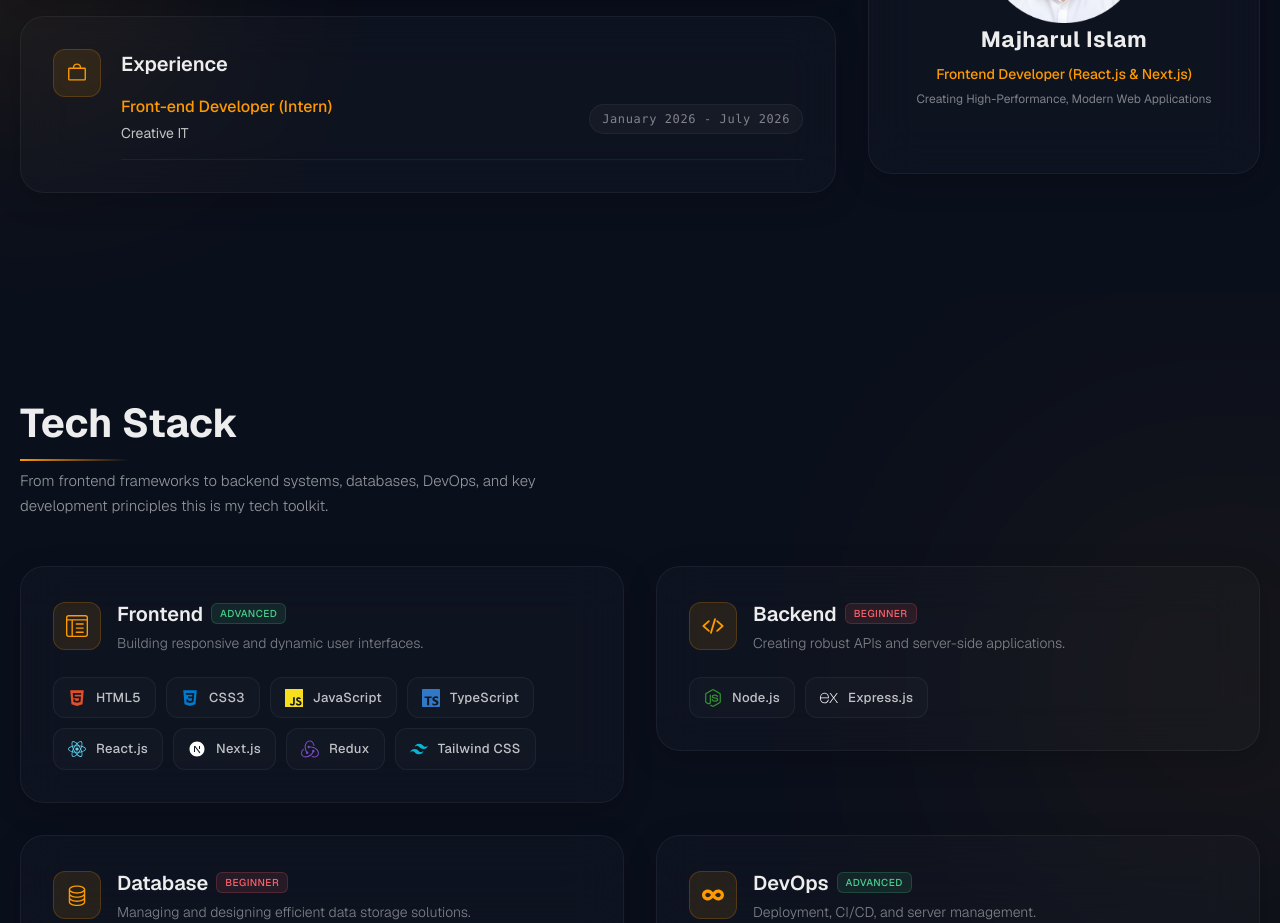
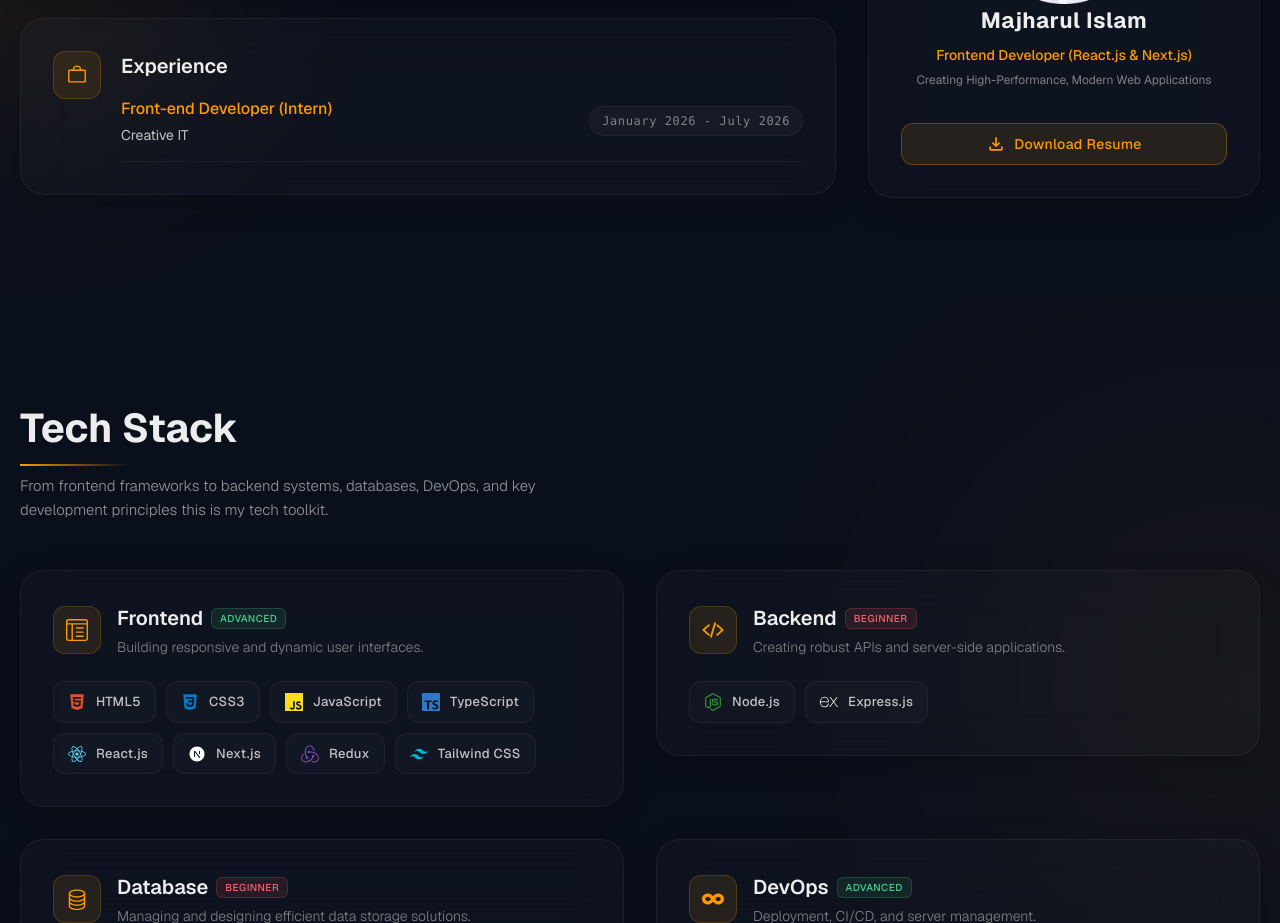
Before and after one commit to Sijan666/personalPortfolio, a React (Vite) app: page / in a window 1280 px wide. Shown: the part 1180-2103 px from the top of the page. Built offline with nearby package versions, Linux system fonts and the light colour scheme.

Commit message:
docs: update resume pdf file

```diff
--- a/src/components/layouts/About.jsx
+++ b/src/components/layouts/About.jsx
@@ -10,7 +10,7 @@ const About = () => {
     return (
         <>
         <section id='about' className="relative bg-[#0a0f1c] overflow-hidden w-full max-w-full">
-            <div className="absolute top-[30%] left-[-10%] w-[300px] h-[300px] bg-[#fe9a00] blur-[120px] opacity-10 pointer-events-none"></div>
+            <div className="absolute top-[30%] left-[-10%] w-75 h-75 bg-[#fe9a00] blur-[120px] opacity-10 pointer-events-none"></div>
             <div className="py-15 lg:py-25 font-geist relative z-10 w-full">
                 <Container>
                     {/* heading text */}
@@ -70,10 +70,10 @@ const About = () => {
                             </div>
                             {/* btn */}
                             <div className="mt-8 w-full flex justify-center lg:justify-start">
-                                {/* <a href="/resumeMajharul.pdf" download="Majharul_Islam_Resume.pdf" className="px-6 py-2.5 w-full justify-center text-sm font-medium tracking-wide text-[#fe9a00] bg-[#fe9a00]/10 border border-[#fe9a00]/30 rounded-xl hover:bg-[#fe9a00] hover:text-white hover:shadow-[0_0_15px_rgba(254,154,0,0.5)] transition-all duration-300 inline-flex items-center gap-x-2 group">
+                                <a href="/resumeMajharul.pdf" download="Majharul_Islam_Resume.pdf" className="px-6 py-2.5 w-full justify-center text-sm font-medium tracking-wide text-[#fe9a00] bg-[#fe9a00]/10 border border-[#fe9a00]/30 rounded-xl hover:bg-[#fe9a00] hover:text-white hover:shadow-[0_0_15px_rgba(254,154,0,0.5)] transition-all duration-300 inline-flex items-center gap-x-2 group">
                                     <MdOutlineFileDownload size={20} />
                                     Download Resume
-                                </a> */}
+                                </a>
                             </div>
                         </div>
                     </div>
```
